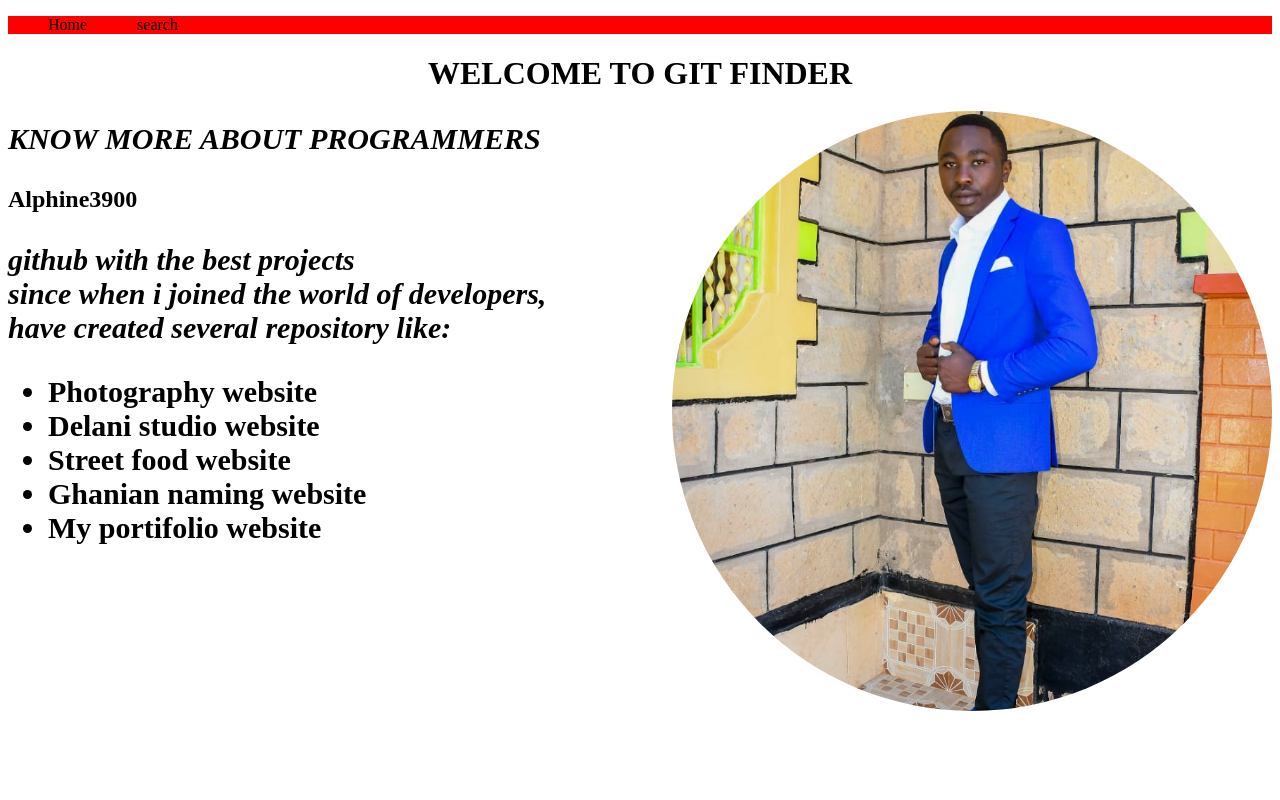
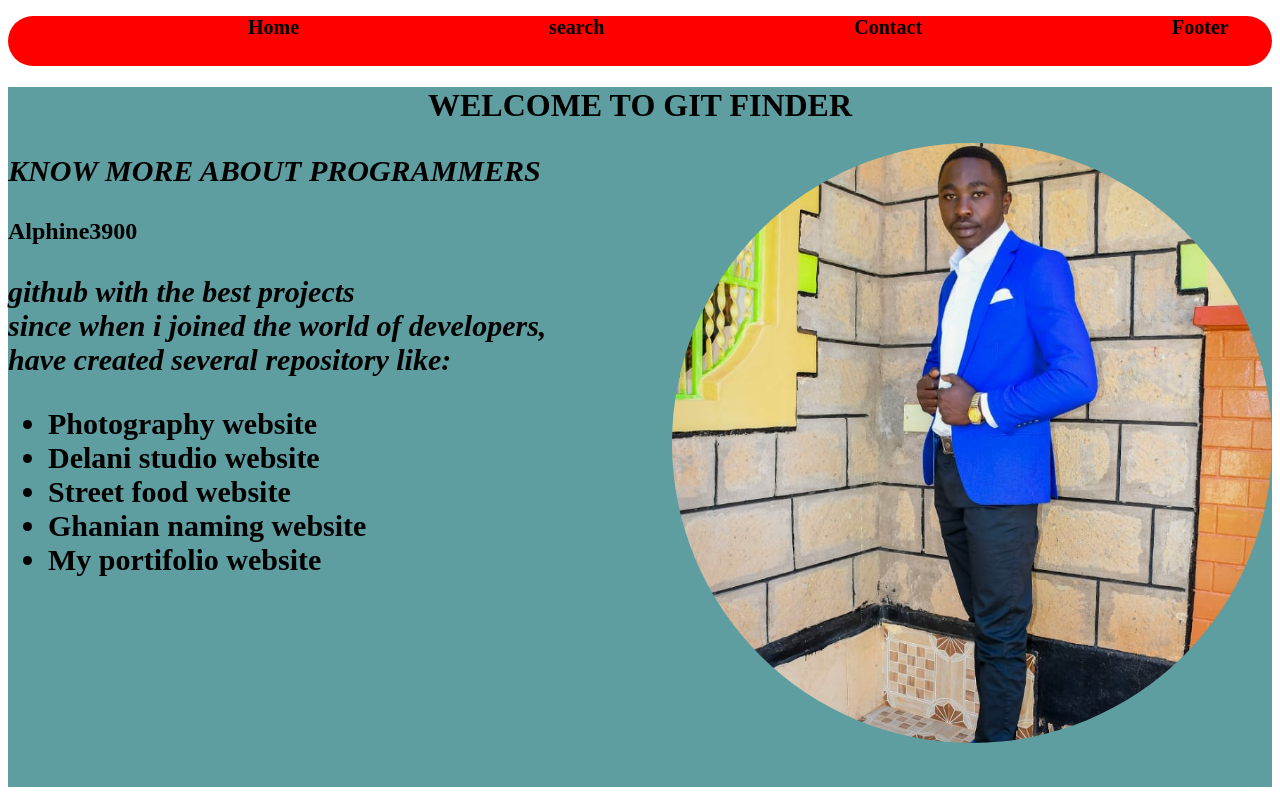
Before and after one commit to alphine3900/Githubfinder, an Angular app: page /home in a window 1280 px wide. Built offline with nearby package versions, Linux system fonts and the light colour scheme.

Commit message:
add home background color

```diff
--- a/src/app/app.component.css
+++ b/src/app/app.component.css
@@ -2,8 +2,14 @@
     /* float: right; */
     padding-right: 50px;
     display: inline;
+    font-weight: bold;
+    padding-bottom: -20px;
+    font-size: 20px;
+    margin-left: 200px;
 }
 .nav{
+    height: 50px;
+    border-radius: 200px;
     background-color: red;
 }
 
--- a/src/app/app.component.html
+++ b/src/app/app.component.html
@@ -3,6 +3,8 @@
   <ul>
       <li routerLink ="home" >Home</li>
       <li routerLink ="form"  >search</li>
+      <li>Contact</li>
+      <li>Footer</li>
     </ul>
 </nav>
 </div>
--- a/src/app/home/home.component.css
+++ b/src/app/home/home.component.css
@@ -10,10 +10,13 @@ ul li{
     font-size: 30px;
     font-weight: bold;
 }
+.home{ height: 700px;
+    background-color: cadetblue;
+}
 .image{
 float: right;
-/* width: 70px; */
-/* height: 200px; */
+
+ height: 100px;
 margin-top: -450px;
 
 }
--- a/src/app/home/home.component.html
+++ b/src/app/home/home.component.html
@@ -1,4 +1,4 @@
-
+<div class="home">
 <h1>WELCOME TO GIT FINDER</h1>
 <div>
 <P>KNOW MORE ABOUT PROGRAMMERS</P>
@@ -17,4 +17,6 @@
 </div>
 <div class="image">
     <img id="me" src="../../assets/4vkgs3.jpg" alt="">
+
 </div>
+</div>
--- a/src/app/repository/class.ts
+++ b/src/app/repository/class.ts
@@ -1,2 +1,5 @@
 export class Class {
+    constructor(public myRepository:string){
+
+    }
 }
--- a/src/app/username/class.ts
+++ b/src/app/username/class.ts
@@ -1,2 +1,5 @@
 export class Class {
+    constructor (public myUsername:string){
+
+    }
 }
--- a/src/environments/environment.ts
+++ b/src/environments/environment.ts
@@ -3,7 +3,9 @@
 // The list of file replacements can be found in `angular.json`.
 
 export const environment = {
-  production: false
+
+  production: false,
+  apiUrl:'https://api.github.com/users/daneden + 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'
 };
 
 /*
```
Also changed, not shown: src/app/search-service/search.service.ts (+6 -1 lines), 1 other file (tests, documents, lock files or other folders).
